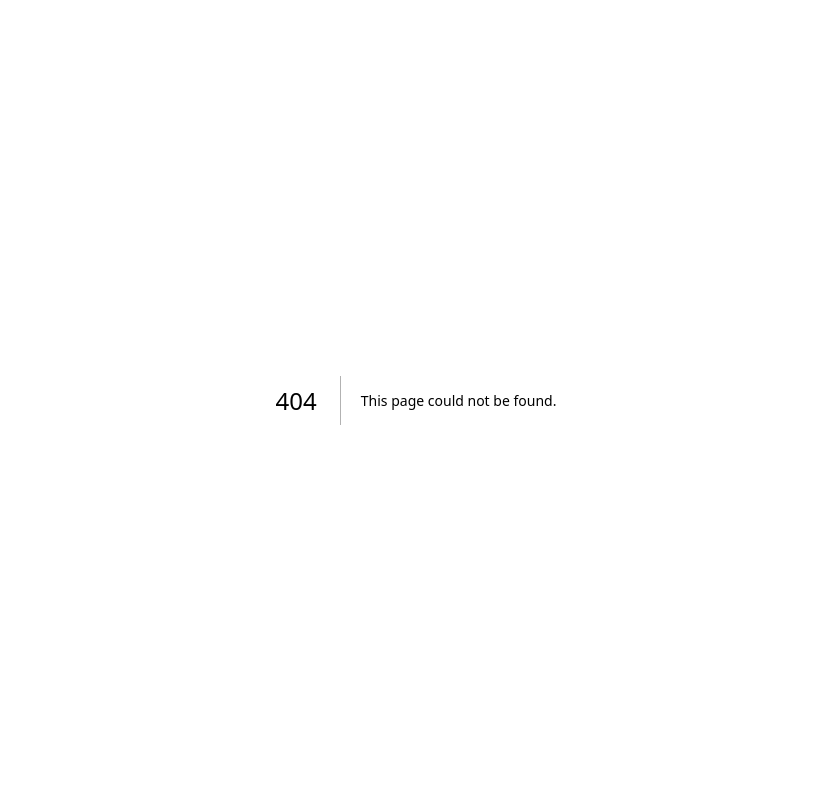
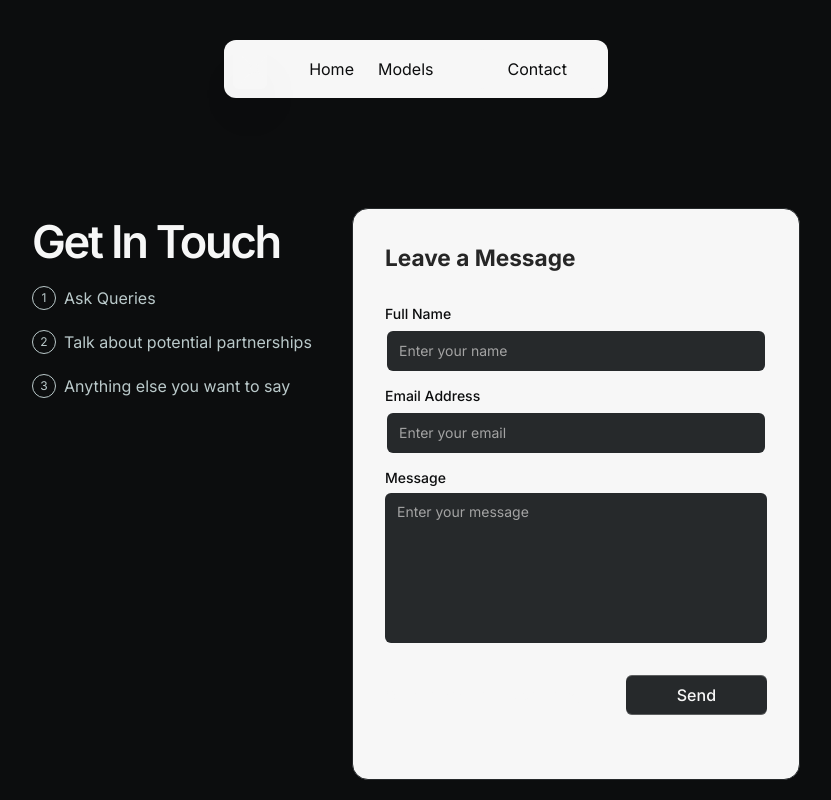
Before and after one commit to Creator-Logs/neural-nexus, a Next.js app: page /contact in a window 1280 px wide. Before the commit this address had no page. Shown: the top 800 px of the page, without its empty margins (224-1055 px from the left). Built offline with nearby package versions, Linux system fonts and the light colour scheme.

Commit message:
contact page done

```diff
--- a/app/components/ui/footer/footer.tsx
+++ b/app/components/ui/footer/footer.tsx
@@ -1,6 +1,7 @@
 import logo from "../../../assets/Icons/Logo-Gray.svg";
 import Image from "next/image";
 import FooterCredit from "../../../assets/Icons/FooterCredit.svg";
+import Link from "next/link";
 
 export default function Footer() {
   return (
@@ -68,11 +69,17 @@ export default function Footer() {
               </h1>
             </div>
           </div>
-          <Image
-            className="flex-shrink-0 pb-4"
-            alt="creation credit"
-            src={FooterCredit}
-          />
+          <Link
+            target="_blank"
+            rel="noopener noreferrer"
+            href="http://www.xenithstudio.com"
+          >
+            <Image
+              className="flex-shrink-0 pb-4"
+              alt="creation credit"
+              src={FooterCredit}
+            />
+          </Link>
         </div>
       </div>
     </section>
--- /dev/null
+++ b/app/components/ui/input.tsx
@@ -0,0 +1,61 @@
+// Input component extends from shadcnui - https://ui.shadcn.com/docs/components/input
+"use client";
+import * as React from "react";
+import { cn } from "@/utils/cn";
+import { useMotionTemplate, useMotionValue, motion } from "framer-motion";
+
+export interface InputProps
+  extends React.InputHTMLAttributes<HTMLInputElement> {}
+
+const Input = React.forwardRef<HTMLInputElement, InputProps>(
+  ({ className, type, ...props }, ref) => {
+    const radius = 100; // change this to increase the rdaius of the hover effect
+    const [visible, setVisible] = React.useState(false);
+
+    let mouseX = useMotionValue(0);
+    let mouseY = useMotionValue(0);
+
+    function handleMouseMove({ currentTarget, clientX, clientY }: any) {
+      let { left, top } = currentTarget.getBoundingClientRect();
+
+      mouseX.set(clientX - left);
+      mouseY.set(clientY - top);
+    }
+    return (
+      <motion.div
+        style={{
+          background: useMotionTemplate`
+        radial-gradient(
+          ${visible ? radius + "px" : "0px"} circle at ${mouseX}px ${mouseY}px,
+          var(--blue-500),
+          transparent 80%
+        )
+      `,
+        }}
+        onMouseMove={handleMouseMove}
+        onMouseEnter={() => setVisible(true)}
+        onMouseLeave={() => setVisible(false)}
+        className="p-[2px] rounded-lg transition duration-300 group/input"
+      >
+        <input
+          type={type}
+          className={cn(
+            `flex h-10 w-full border-none bg-dark-gray dark:bg-dark-gray text-black dark:text-white shadow-input rounded-md px-3 py-2 text-sm  file:border-0 file:bg-transparent
+          file:text-sm file:font-medium placeholder:text-neutral-400 dark:placeholder-text-neutral-600
+          focus-visible:outline-none focus-visible:ring-[2px]  focus-visible:ring-neutral-400 dark:focus-visible:ring-neutral-600
+           disabled:cursor-not-allowed disabled:opacity-50
+           dark:shadow-[0px_0px_1px_1px_var(--neutral-700)]
+           group-hover/input:shadow-none transition duration-400
+           `,
+            className
+          )}
+          ref={ref}
+          {...props}
+        />
+      </motion.div>
+    );
+  }
+);
+Input.displayName = "Input";
+
+export { Input };
--- /dev/null
+++ b/app/components/ui/label.tsx
@@ -0,0 +1,24 @@
+// Label component extends from shadcnui - https://ui.shadcn.com/docs/components/label
+
+"use client";
+import * as React from "react";
+import * as LabelPrimitive from "@radix-ui/react-label";
+
+import { cn } from "@/utils/cn";
+
+const Label = React.forwardRef<
+  React.ElementRef<typeof LabelPrimitive.Root>,
+  React.ComponentPropsWithoutRef<typeof LabelPrimitive.Root>
+>(({ className, ...props }, ref) => (
+  <LabelPrimitive.Root
+    ref={ref}
+    className={cn(
+      "text-sm font-medium text-black dark:text-white leading-none peer-disabled:cursor-not-allowed peer-disabled:opacity-70",
+      className
+    )}
+    {...props}
+  />
+));
+Label.displayName = LabelPrimitive.Root.displayName;
+
+export { Label };
--- a/app/components/ui/navbar/navbar.tsx
+++ b/app/components/ui/navbar/navbar.tsx
@@ -64,7 +64,7 @@ export default function Navbar({ className }: { className?: string }) {
           </div>
           <a
             href="/contact"
-            className="px-8 py-2 rounded-lg  bg-white text-black hover:opacity-[0.8] text-base transition duration-200"
+            className="px-8 py-2 rounded-lg bg-white text-black hover:opacity-[0.8] text-base transition duration-200"
           >
             Contact
           </a>
--- /dev/null
+++ b/app/components/ui/textarea.tsx
@@ -0,0 +1,28 @@
+import * as React from "react";
+import { cn } from "@/utils/cn";
+
+export interface TextareaProps
+  extends React.TextareaHTMLAttributes<HTMLTextAreaElement> {}
+
+const Textarea = React.forwardRef<HTMLTextAreaElement, TextareaProps>(
+  ({ className, ...props }, ref) => {
+    return (
+      <textarea
+        className={cn(
+          "text-white resize-none flex min-h-[150px] flex h-10 w-full border-none bg-dark-gray dark:bg-dark-gray text-black dark:text-white shadow-input rounded-md px-3 py-2 text-sm  file:border-0 file:bg-transparent \
+          file:text-sm file:font-medium placeholder:text-neutral-400 dark:placeholder-text-neutral-600 \
+          focus-visible:outline-none focus-visible:ring-[2px]  focus-visible:ring-neutral-400 dark:focus-visible:ring-neutral-600\
+           disabled:cursor-not-allowed disabled:opacity-50 \
+           dark:shadow-[0px_0px_1px_1px_var(--neutral-700)] \
+           group-hover/input:shadow-none transition duration-400",
+          className
+        )}
+        ref={ref}
+        {...props}
+      />
+    );
+  }
+);
+Textarea.displayName = "Textarea";
+
+export { Textarea };
--- /dev/null
+++ b/app/contact/page.tsx
@@ -0,0 +1,110 @@
+"use client";
+import Footer from "../components/ui/footer/footer";
+import Navbar from "../components/ui/navbar/navbar";
+import { Label } from "../components/ui/label";
+import { Input } from "../components/ui/input";
+import { cn } from "@/utils/cn";
+import { Textarea } from "../components/ui/textarea";
+import Link from "next/link";
+
+export default function Contact() {
+  const handleSubmit = (e: React.FormEvent<HTMLFormElement>) => {
+    e.preventDefault();
+    console.log("Form submitted");
+  };
+  return (
+    <>
+      <Navbar />
+      <section className="flex justify-between w-screen h-auto bg-black pt-52 px-64">
+        <div>
+          <h4 className="text-2xl text-white font-semibold tracking-tighter">
+            Get In Touch
+          </h4>
+          <ul>
+            {pointers.map((index) => (
+              <li className="flex items-center space-x-2 py-2.5" key={index.id}>
+                <div className="flex justify-center items-center rounded-full w-6 h-6 border border-blue-gray">
+                  <p className="text-xs text-blue-gray leading-none">
+                    {index.id}
+                  </p>
+                </div>
+                <p className="text-blue-gray leading-none">{index.text}</p>
+              </li>
+            ))}
+          </ul>
+        </div>
+        <div>
+          <div className="w-100 border border-dark-gray mx-auto rounded-none md:rounded-2xl p-4 md:p-8 shadow-input bg-white dark:bg-black">
+            <h2 className="font-bold text-lg text-neutral-800 dark:text-neutral-200">
+              Leave a Message
+            </h2>
+
+            <form className="my-8" onSubmit={handleSubmit}>
+              <LabelInputContainer className="mb-4">
+                <Label htmlFor="name">Full Name</Label>
+                <Input id="name" placeholder="Enter your name" type="name" />
+              </LabelInputContainer>
+              <LabelInputContainer className="mb-4">
+                <Label htmlFor="email">Email Address</Label>
+                <Input id="email" placeholder="Enter your email" type="email" />
+              </LabelInputContainer>
+              <LabelInputContainer className="mb-8">
+                <Label htmlFor="message">Message</Label>
+                <Textarea placeholder="Enter your message"></Textarea>
+              </LabelInputContainer>
+              <div className="flex items-center">
+                <p className="text-white font-extralight text-sm w-full">
+                  You can also DM me on{" "}
+                  <Link
+                    className="underline underline-offset-2"
+                    target="_blank"
+                    rel="noopener noreferrer"
+                    href="https://www.instagram.com/creatorlogs/"
+                  >
+                    Instagram
+                  </Link>
+                </p>
+                <button
+                  className="hover:opacity-[0.8] relative group/btn bg-dark-gray block dark:bg-dark-gray w-56 text-white rounded-md h-10 font-medium shadow-[0px_1px_0px_0px_#ffffff40_inset,0px_-1px_0px_0px_#ffffff40_inset] dark:shadow-[0px_1px_0px_0px_var(--zinc-800)_inset,0px_-1px_0px_0px_var(--zinc-800)_inset]"
+                  type="submit"
+                >
+                  Send
+                </button>
+              </div>
+            </form>
+          </div>
+        </div>
+      </section>
+      <Footer />
+    </>
+  );
+}
+
+const pointers = [
+  { id: 1, text: "Ask Queries" },
+  { id: 2, text: "Talk about potential partnerships" },
+  { id: 3, text: "Anything else you want to say" },
+];
+
+const BottomGradient = () => {
+  return (
+    <>
+      <span className="group-hover/btn:opacity-100 block transition duration-500 opacity-0 absolute h-px w-full -bottom-px inset-x-0 bg-gradient-to-r from-transparent via-cyan-500 to-transparent" />
+      <span className="group-hover/btn:opacity-100 blur-sm block transition duration-500 opacity-0 absolute h-px w-1/2 mx-auto -bottom-px inset-x-10 bg-gradient-to-r from-transparent via-indigo-500 to-transparent" />
+    </>
+  );
+};
+
+const LabelInputContainer = ({
+  children,
+  className,
+}: {
+  children: React.ReactNode;
+  className?: string;
+}) => {
+  return (
+    <div className={cn("flex flex-col space-y-2 w-full", className)}>
+      {children}
+    </div>
+  );
+};
--- a/app/globals.css
+++ b/app/globals.css
@@ -100,3 +100,7 @@ body {
 .h-100 {
   height: 30rem;
 }
+
+.w-100 {
+  width: 28rem;
+}
--- a/package.json
+++ b/package.json
@@ -9,6 +9,7 @@
     "lint": "next lint"
   },
   "dependencies": {
+    "@radix-ui/react-label": "^2.1.0",
     "@radix-ui/react-tabs": "^1.1.0",
     "clsx": "^2.1.1",
     "framer-motion": "^11.2.12",
```
Also changed, not shown: 1 other file (tests, documents, lock files or other folders).
